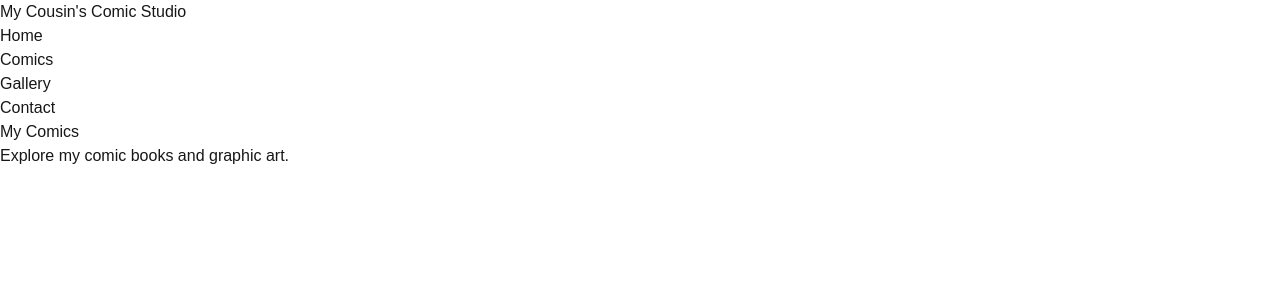
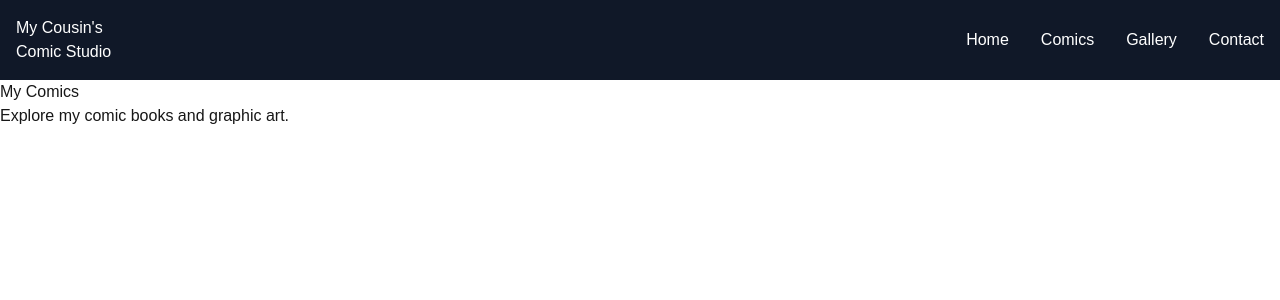
Before and after one commit to neilw-dev/comic-showcase, a Next.js app: page /comics in a window 1280 px wide. Shown: the top 300 px of the page. Built offline with nearby package versions, Linux system fonts and the light colour scheme.

Commit message:
Style navbar with Tailwind

```diff
--- a/components/Navbar.tsx
+++ b/components/Navbar.tsx
@@ -2,12 +2,12 @@ import Link from "next/link";
 
 export default function Navbar() {
     return(
-        <nav>
-            <h2>My Cousin's Comic Studio</h2>
+        <nav className="flex justify-between items-center p-4 bg-gray-900 text-white">
+            <h2>My Cousin's <br />Comic Studio</h2>
 
-            <ul>
+            <ul className="flex gap-8">
                 <li>
-                    <Link href="/">Home</Link>
+                    <Link className="hover:text-gray-400" href="/">Home</Link>
                 </li>
 
                 <li>
```
